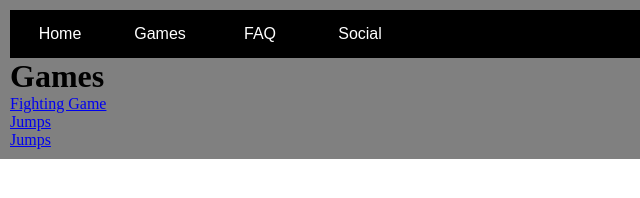
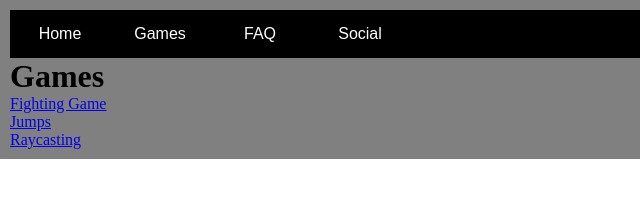
Before and after one commit to adamreyero/mywebsite, a plain HTML site: page games.html in a window 1280 px wide. Shown: the top 198 px of the page, 0-640 px from the left. Drawn offline with Linux system fonts and the light colour scheme.

Commit message:
Update games.html

```diff
--- a/games.html
+++ b/games.html
@@ -53,7 +53,7 @@
 			<h1>Games</h1>
 			<p><a href="https://adamreyero.github.io/ripoffFighter/" target="_blank">Fighting Game</a></p>
 			<p><a href="https://adamreyero.github.io/jumps/" target="_blank">Jumps</a></p>
-			<p><a href="https://adamreyero.github.io/Raycasting/" target="_blank">Jumps</a></p>
+			<p><a href="https://adamreyero.github.io/Raycasting/" target="_blank">Raycasting</a></p>
 
 		</div>
 		<script>
```
